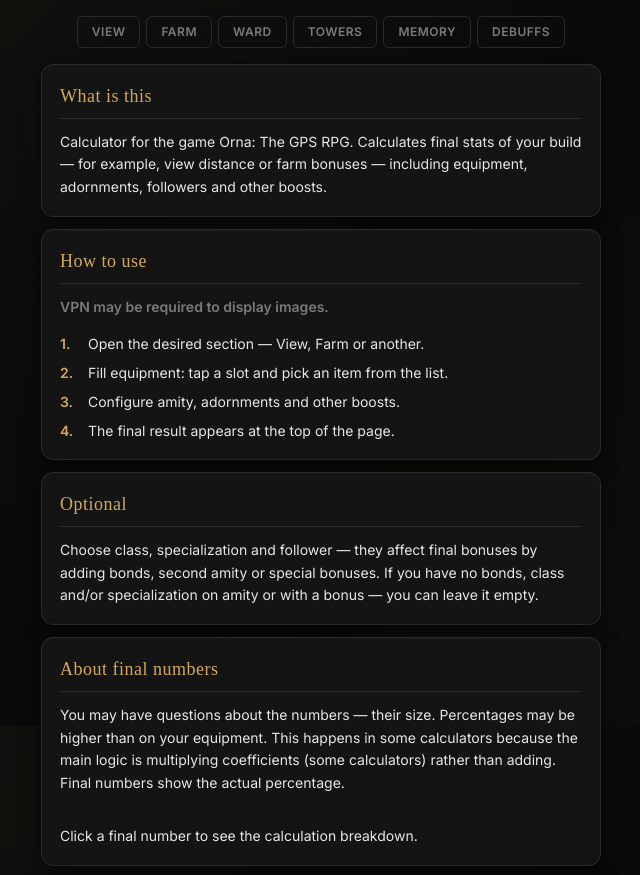
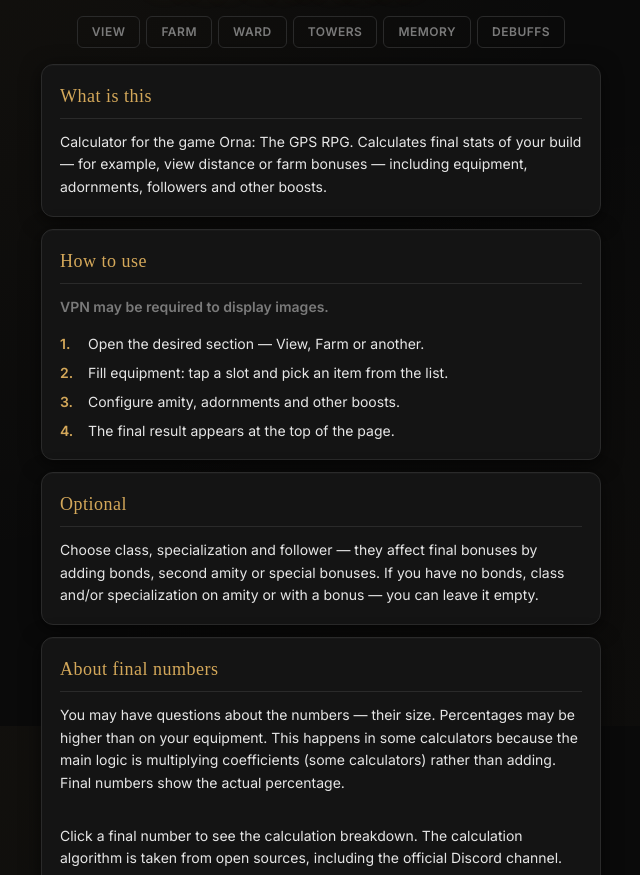
Before and after one commit to CortaVortex/Orna_Calculator, a website: page index.html in a window 1280 px wide. Shown: the part 74-949 px from the top of the page, without its empty margins (319-959 px from the left). Drawn offline with Linux system fonts and the light colour scheme; a web font is replaced by a local one.

Commit message:
алгоритм расчёта

```diff
--- a/index.html
+++ b/index.html
@@ -134,9 +134,9 @@
 <p class="home-step home-step-note">&nbsp;</p>
 
 <p class="home-text"
-   data-ru="При нажатии на итоговую цифру можно посмотреть логику расчёта."
-   data-en="Click a final number to see the calculation breakdown.">
-  При нажатии на итоговую цифру можно посмотреть логику расчёта.
+   data-ru="При нажатии на итоговую цифру можно посмотреть логику расчёта. Алгоритм расчёта взят из открытых источников, в том числе из официального дискорд-канала."
+   data-en="Click a final number to see the calculation breakdown. The calculation algorithm is taken from open sources, including the official Discord channel.">
+  При нажатии на итоговую цифру можно посмотреть логику расчёта. Алгоритм расчёта взят из открытых источников, в том числе из официального дискорд-канала.
 </p>
 
     </section>
```
